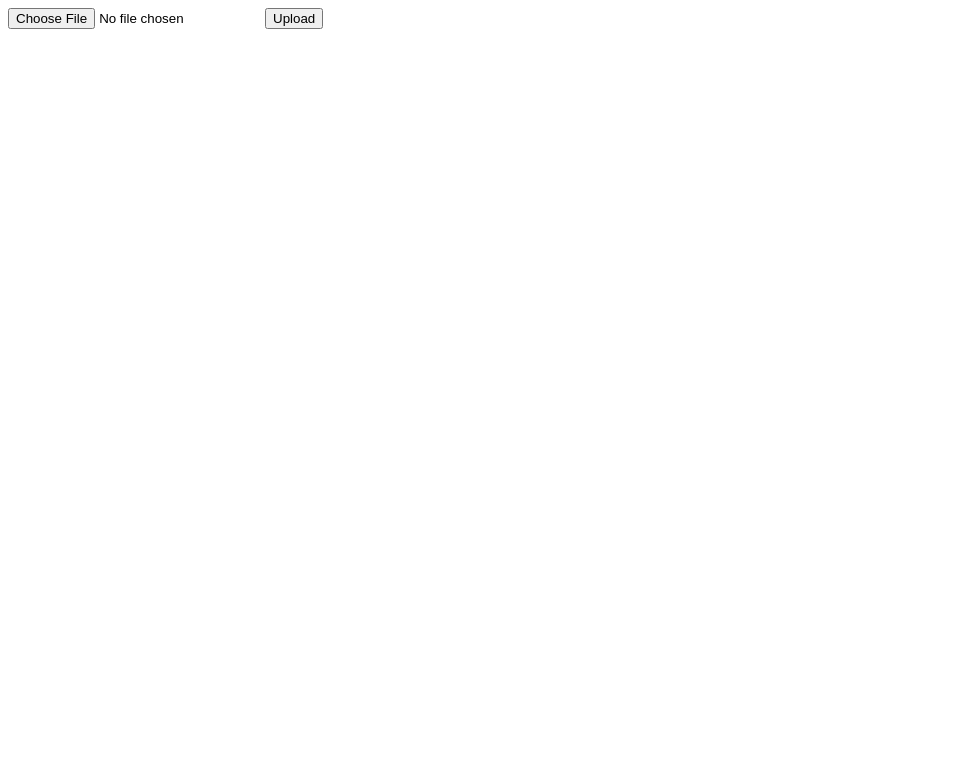
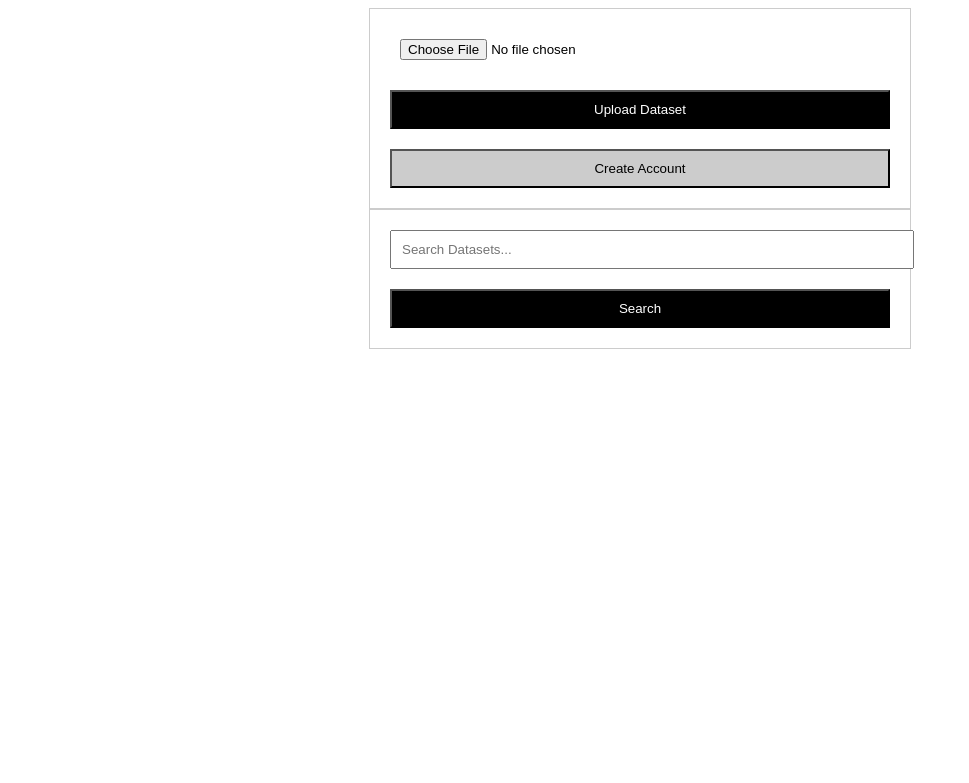
Before and after one commit to charlesbueso/mcdata, a Flask app: page / in a window 1280 px wide. Shown: the top 783 px of the page, without its empty margins (0-969 px from the left). Run offline with Flask 3, Linux system fonts and the light colour scheme.

Commit message:
add search bar and basic UI

```diff
--- a/mcdata/__init__.py
+++ b/mcdata/__init__.py
@@ -1,7 +1,8 @@
 import os
+from flask import Flask, render_template, request, send_file, g, redirect
 from .config import config
-from flask import Flask, render_template, request, send_file, g, redirect
 from .dataset import Dataset
+from .search import search_database
 
 ALLOWED_EXTENSIONS={'txt', 'pdf', 'png', 'jpg', 'jpeg', 'gif'}
 
@@ -30,11 +31,11 @@ def create_app(test_config=None):
         pass
 
     # Homepage
-    @app.route('/')
+    @app.route('/', methods=['GET', 'POST'])
     def main():
         return render_template("index.html")
 
-    @app.route('/datasetuploaded', methods = ['POST'])
+    @app.route('/datasetuploaded', methods=['POST'])
     def datasetuploaded():
         if request.method == 'POST':
             # check if the post request has file
@@ -53,6 +54,15 @@ def create_app(test_config=None):
 
                 return render_template("datasetuploaded.html", name = f.filename)
 
+    @app.route('/searchresults', methods=['POST'])
+    def search():
+
+        if request.method == 'POST':
+
+            search_input = request.form.get("search_input")
+
+        return render_template('searchresults.html', search_results=search_database(search_input))
+
     from . import db
     db.init_app(app)
 
--- /dev/null
+++ b/mcdata/search.py
@@ -0,0 +1,6 @@
+def search_database(input):
+
+    search_results = 'This yo mfin search results!!!\n your input:  ' + input
+    #TODO: Add database search, later semantic/filtered search
+
+    return search_results
--- a/mcdata/templates/index.html
+++ b/mcdata/templates/index.html
@@ -1,11 +1,59 @@
+<!DOCTYPE html>
 <html>
 <head>
-    <title>upload the file : GFG</title>
+    <title>mcdata</title>
+    <style>
+        body {
+            font-family: sans-serif;
+        }
+
+        form {
+            margin: 0 auto;
+            width: 500px;
+            padding: 20px;
+            border: 1px solid #ccc;
+        }
+
+        input[type="file"] {
+            width: 100%;
+            padding: 10px;
+            margin-bottom: 20px;
+        }
+
+        input[type="submit"] {
+            width: 100%;
+            padding: 10px;
+            background-color: #000;
+            color: #fff;
+            cursor: pointer;
+        }
+
+        .create-account-button {
+            width: 100%;
+            padding: 10px;
+            background-color: #ccc;
+            color: #000;
+            cursor: pointer;
+            margin-top: 20px;
+        }
+
+        .search-bar {
+            width: 100%;
+            padding: 10px;
+            margin-bottom: 20px;
+        }
+    </style>
 </head>
 <body>
-    <form action = "/datasetuploaded" method = "post" enctype="multipart/form-data">
+    <form action="/datasetuploaded" method="post" enctype="multipart/form-data">
         <input type="file" name="file" />
-        <input type = "submit" value="Upload">
+        <input type="submit" value="Upload Dataset">
+        <button class="create-account-button">Create Account</button>
+    </form>
+
+    <form action="/searchresults" method="post" enctype="multipart/form-data">
+        <input type="text" name="search_input" class="search-bar" placeholder="Search Datasets...">
+        <input type="submit" value="Search">
     </form>
 </body>
 </html>
```
Also changed, not shown: mcdata/templates/searchresults.html (added, +16 -0 lines).
